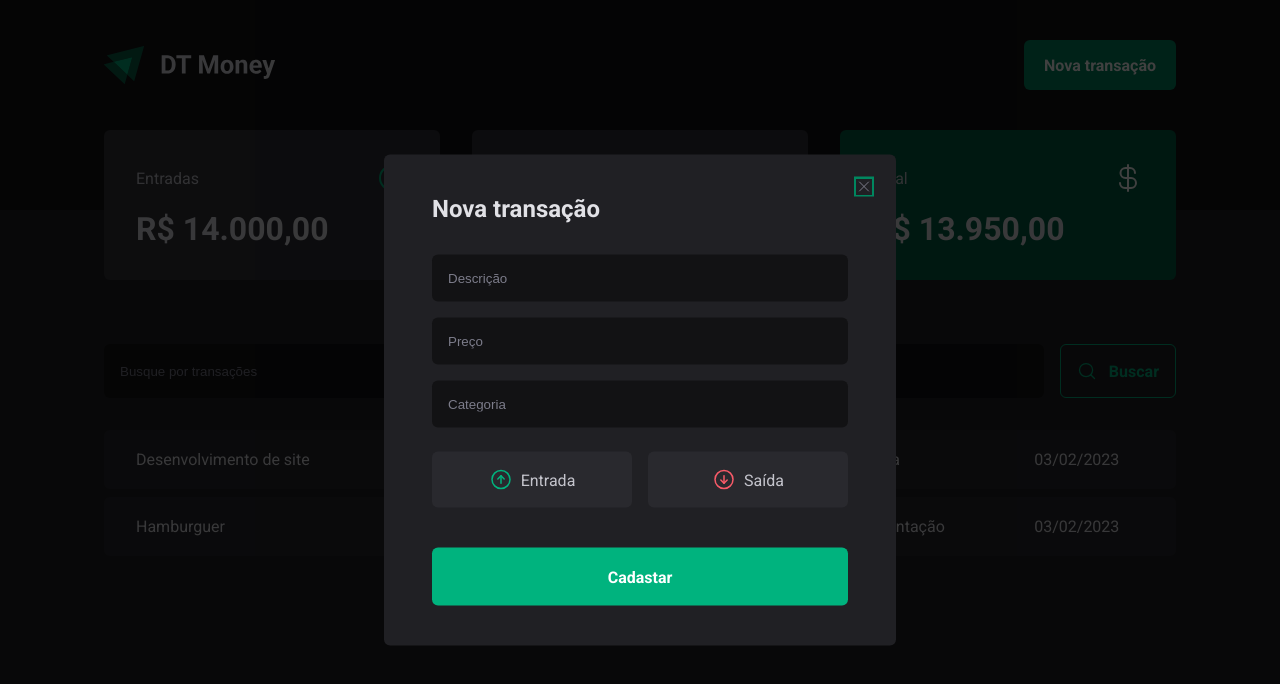
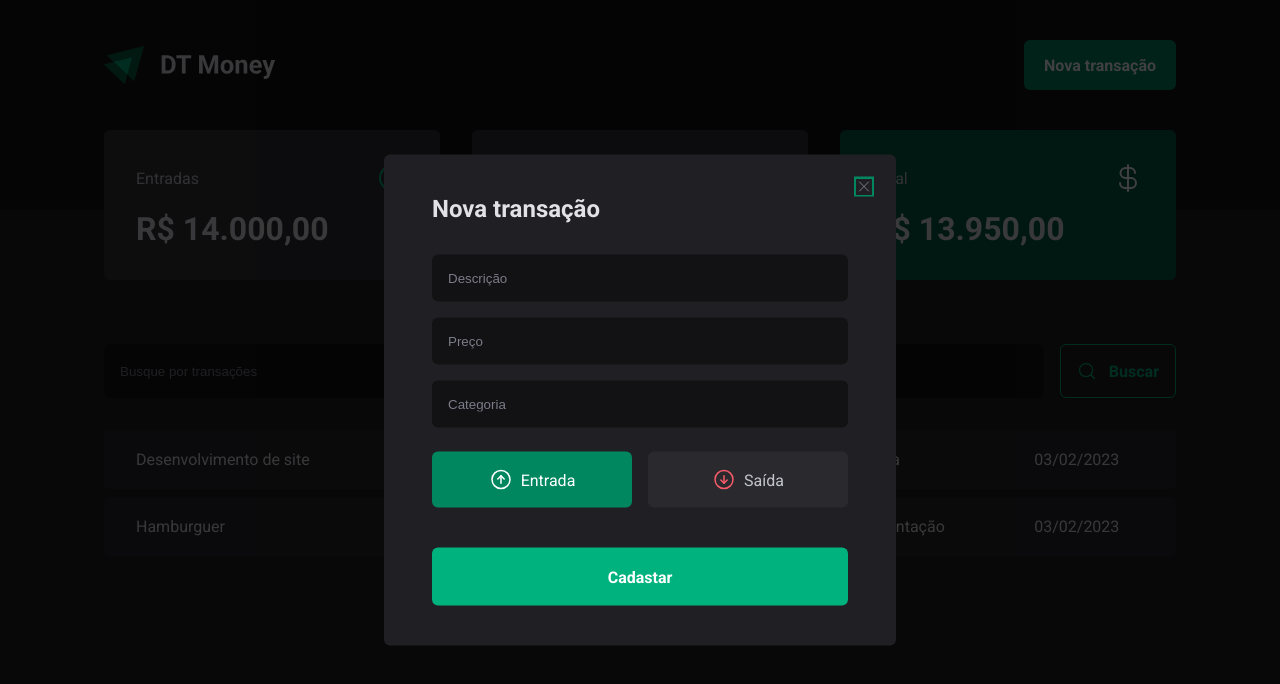
Before and after one commit to gabrielCesarino/dt-money, a React (Vite) app: page / in a window 1280 px wide. Both pictures are taken after a click on the button "Nova transação". Shown: the top 684 px of the page. Built offline with nearby package versions, Linux system fonts and the light colour scheme; data requests are answered from the project's data file.

Commit message:
add: handling forms with react-hook-form

```diff
--- a/package.json
+++ b/package.json
@@ -10,12 +10,15 @@
     "dev:server": "json-server server.json -w -d 500"
   },
   "dependencies": {
+    "@hookform/resolvers": "^2.9.10",
     "@radix-ui/react-dialog": "^1.0.2",
     "@radix-ui/react-radio-group": "^1.1.1",
     "phosphor-react": "^1.4.1",
     "react": "^18.2.0",
     "react-dom": "^18.2.0",
-    "styled-components": "^5.3.6"
+    "react-hook-form": "^7.43.0",
+    "styled-components": "^5.3.6",
+    "zod": "^3.20.2"
   },
   "devDependencies": {
     "@types/react": "^18.0.26",
--- a/src/components/NewTransactionModal/index.tsx
+++ b/src/components/NewTransactionModal/index.tsx
@@ -1,8 +1,34 @@
 import * as Dialog from '@radix-ui/react-dialog';
-import { X, ArrowCircleUp,ArrowCircleDown } from 'phosphor-react'
+import { X, ArrowCircleUp, ArrowCircleDown } from 'phosphor-react'
 import { CloseButton, Content, Overlay, TransactionTypeButton, TransactionTypeContainer } from './styles';
+import * as z from 'zod';
+import { useForm, Controller } from 'react-hook-form';
+import { zodResolver } from '@hookform/resolvers/zod';
+
+
+const newTransactionFormSchema = z.object({
+    description: z.string(),
+    price: z.number(),
+    category: z.string(),
+    type: z.enum(['income', 'outcome'])
+})
+
+type NewTransactionFormInputs = z.infer<typeof newTransactionFormSchema>
 
 export function NewTransactionModal() {
+    const { control, register, handleSubmit, formState: { isSubmitting } } = useForm<NewTransactionFormInputs>({
+        resolver: zodResolver(newTransactionFormSchema),
+        defaultValues: {
+            type: 'income'
+        }
+    })
+
+    async function handleCreateNewTransaction(data: NewTransactionFormInputs) {
+        await new Promise(resolve => setTimeout(resolve, 2000));
+
+        console.log(data)
+    }
+
     return (
         <Dialog.Portal>
             <Overlay />
@@ -11,11 +37,34 @@
                     <X />
                 </CloseButton>
                 <Dialog.Title>Nova transação</Dialog.Title>
-                <form action="">
-                    <input type="text" placeholder='Descrição' required />
-                    <input type="number" placeholder='Preço' required />
-                    <input type="text" placeholder='Categoria' required />
-                    <TransactionTypeContainer>
+                <form onSubmit={handleSubmit(handleCreateNewTransaction)}>
+                    <input
+                        type="text"
+                        placeholder='Descrição'
+                        required
+                        {...register('description')}
+                    />
+                    <input
+                        type="number"
+                        placeholder='Preço'
+                        required
+                        {...register('price', { valueAsNumber: true })}
+                    />
+                    <input
+                        type="text"
+                        placeholder='Categoria'
+                        required
+                        {...register('category')}
+                    />
+                    <Controller
+                        control={control}
+                        name='type'
+                        render={({field}) => {
+                            return (
+                                <TransactionTypeContainer
+                                    onValueChange={field.onChange}
+                                    value={field.value}
+                                >
                                     <TransactionTypeButton value="income">
                                         <ArrowCircleUp size={24} />
                                         Entrada
@@ -25,7 +74,9 @@
                                         Saída
                                     </TransactionTypeButton>
                                 </TransactionTypeContainer>
-                    <button type="submit">Cadastar</button>
+                            )
+                    }} />
+                    <button type="submit" disabled={isSubmitting}>Cadastar</button>
                 </form>
             </Content>
         </Dialog.Portal>
--- a/src/components/NewTransactionModal/styles.ts
+++ b/src/components/NewTransactionModal/styles.ts
@@ -51,7 +51,12 @@
             padding: 0 1.25rem;
             cursor: pointer;
 
-            &:hover{
+            &:disabled{
+                opacity: 0.5;
+                cursor: not-allowed;
+            }
+
+            &:not(:disabled):hover{
                 background: ${props => props.theme['green-700']};
                 transition: background-color 0.2s;
             }
--- a/src/pages/Transactions/components/SearchForm/index.tsx
+++ b/src/pages/Transactions/components/SearchForm/index.tsx
@@ -1,11 +1,35 @@
 import { SearchFormContainer } from "./styles";
 import { MagnifyingGlass } from 'phosphor-react'
+import { useForm } from "react-hook-form";
+import * as z from 'zod';
+import { zodResolver } from '@hookform/resolvers/zod'
+
+const searchFormSchema = z.object({
+    query: z.string(),
+})
+
+type SearchFormInputs = z.infer<typeof searchFormSchema>
 
 export function SearchForm() {
+    const { register, handleSubmit, formState: { isSubmitting} } = useForm<SearchFormInputs>({
+        resolver: zodResolver(searchFormSchema)
+    })
+
+
+    async function handleSearchTransactions(data : SearchFormInputs) {
+        await new Promise(resolve => setTimeout(resolve, 2000));
+
+        console.log(data);
+    }
+
     return (
-        <SearchFormContainer>
-            <input type="text" placeholder="Busque por transações" />
-            <button type="submit">
+        <SearchFormContainer onSubmit={handleSubmit(handleSearchTransactions)}>
+            <input
+                type="text"
+                placeholder="Busque por transações"
+                {...register('query')}
+                />
+            <button type="submit" disabled={isSubmitting}>
                 <MagnifyingGlass size={20}/>
                 Buscar
             </button>
--- a/src/pages/Transactions/components/SearchForm/styles.ts
+++ b/src/pages/Transactions/components/SearchForm/styles.ts
@@ -29,7 +29,12 @@
         font-weight: bold;
         border-radius: 6px;
 
-        &:hover{
+        &:disabled{
+            opacity: 0.5;
+            cursor: not-allowed
+        }
+
+        &:not(:disabled):hover{
             color: ${props => props.theme.white};
             background: ${props => props.theme["green-500"]};
             border: 1px solid ${props => props.theme["green-500"]};
```
Also changed, not shown: 1 other file (tests, documents, lock files or other folders). Lines whose indentation alone changed are shown as unchanged.
